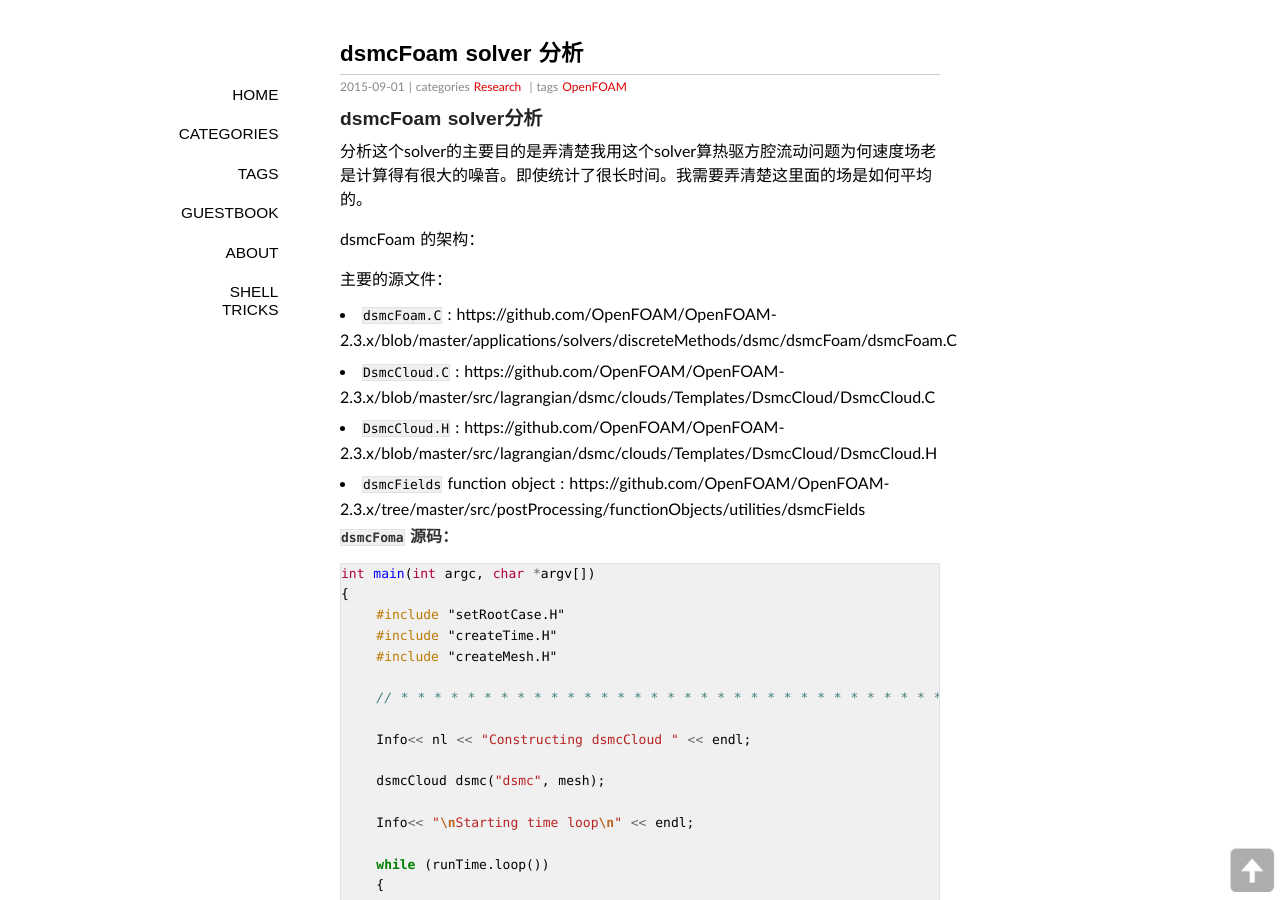
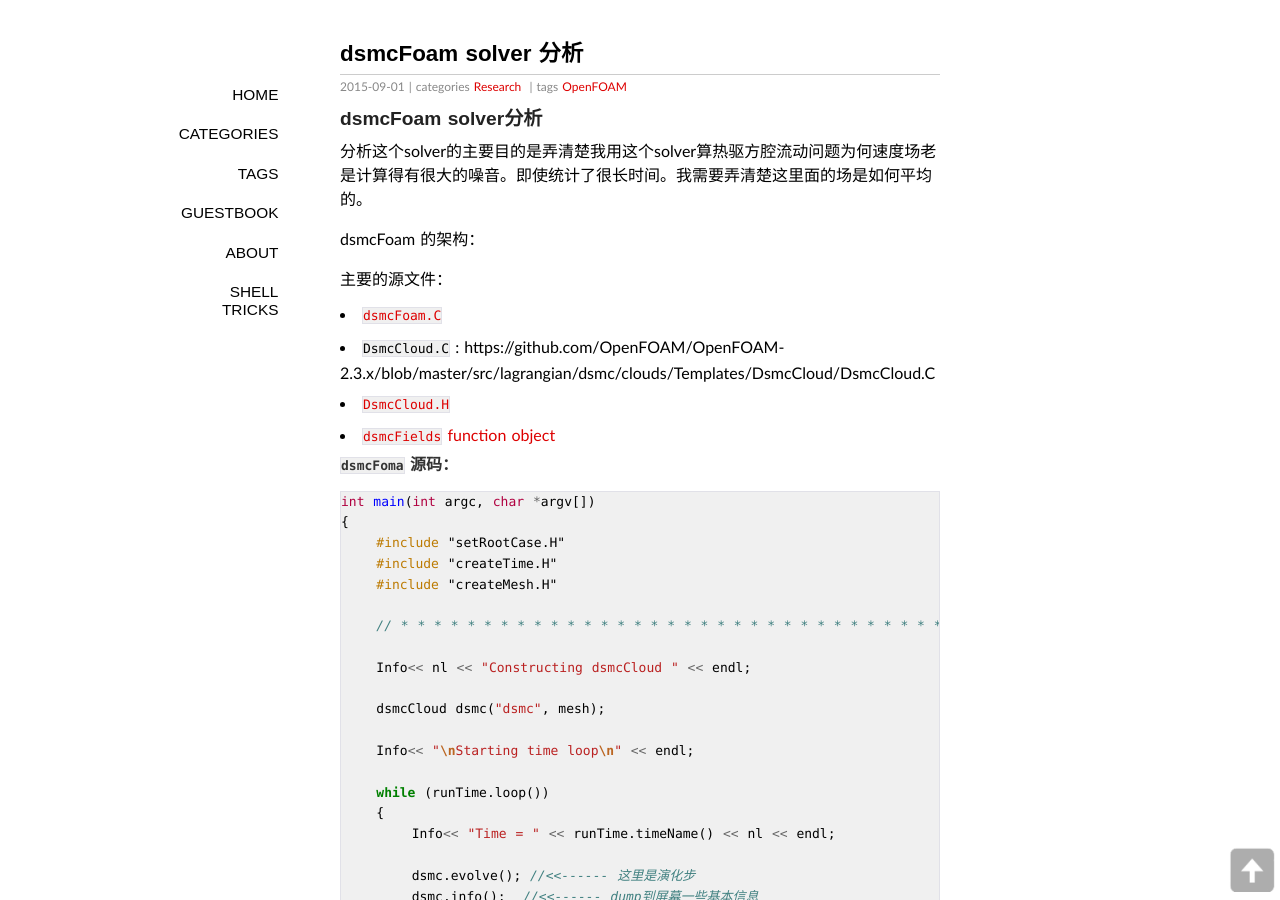
Before and after one commit to gezhu/gezhu.github.io, a Jekyll site: the page built from _posts/2015-09-01-dsmcFoam-usage.markdown, in a window 1280 px wide and 900 px high. Built offline with Jekyll 4.4.1, drawn with Linux system fonts in a browser that asks for light colours; some web fonts are replaced; Markdown is read by kramdown in place of the engine named in the settings; comment, search, counter and statistics services are not loaded.

Commit message:
update post

```diff
--- a/_posts/2015-09-01-dsmcFoam-usage.markdown
+++ b/_posts/2015-09-01-dsmcFoam-usage.markdown
@@ -18,10 +18,10 @@
 
 主要的源文件：
 
-*    `dsmcFoam.C` : https://github.com/OpenFOAM/OpenFOAM-2.3.x/blob/master/applications/solvers/discreteMethods/dsmc/dsmcFoam/dsmcFoam.C
+*    [`dsmcFoam.C`](https://github.com/OpenFOAM/OpenFOAM-2.3.x/blob/master/applications/solvers/discreteMethods/dsmc/dsmcFoam/dsmcFoam.C)
 * `DsmcCloud.C` :  https://github.com/OpenFOAM/OpenFOAM-2.3.x/blob/master/src/lagrangian/dsmc/clouds/Templates/DsmcCloud/DsmcCloud.C
-*    `DsmcCloud.H` :  https://github.com/OpenFOAM/OpenFOAM-2.3.x/blob/master/src/lagrangian/dsmc/clouds/Templates/DsmcCloud/DsmcCloud.H
-*    `dsmcFields` function object : https://github.com/OpenFOAM/OpenFOAM-2.3.x/tree/master/src/postProcessing/functionObjects/utilities/dsmcFields
+*    [`DsmcCloud.H`](https://github.com/OpenFOAM/OpenFOAM-2.3.x/blob/master/src/lagrangian/dsmc/clouds/Templates/DsmcCloud/DsmcCloud.H)
+*    [`dsmcFields` function object](https://github.com/OpenFOAM/OpenFOAM-2.3.x/tree/master/src/postProcessing/functionObjects/utilities/dsmcFields)
 
 
 ####`dsmcFoma` 源码：
```
